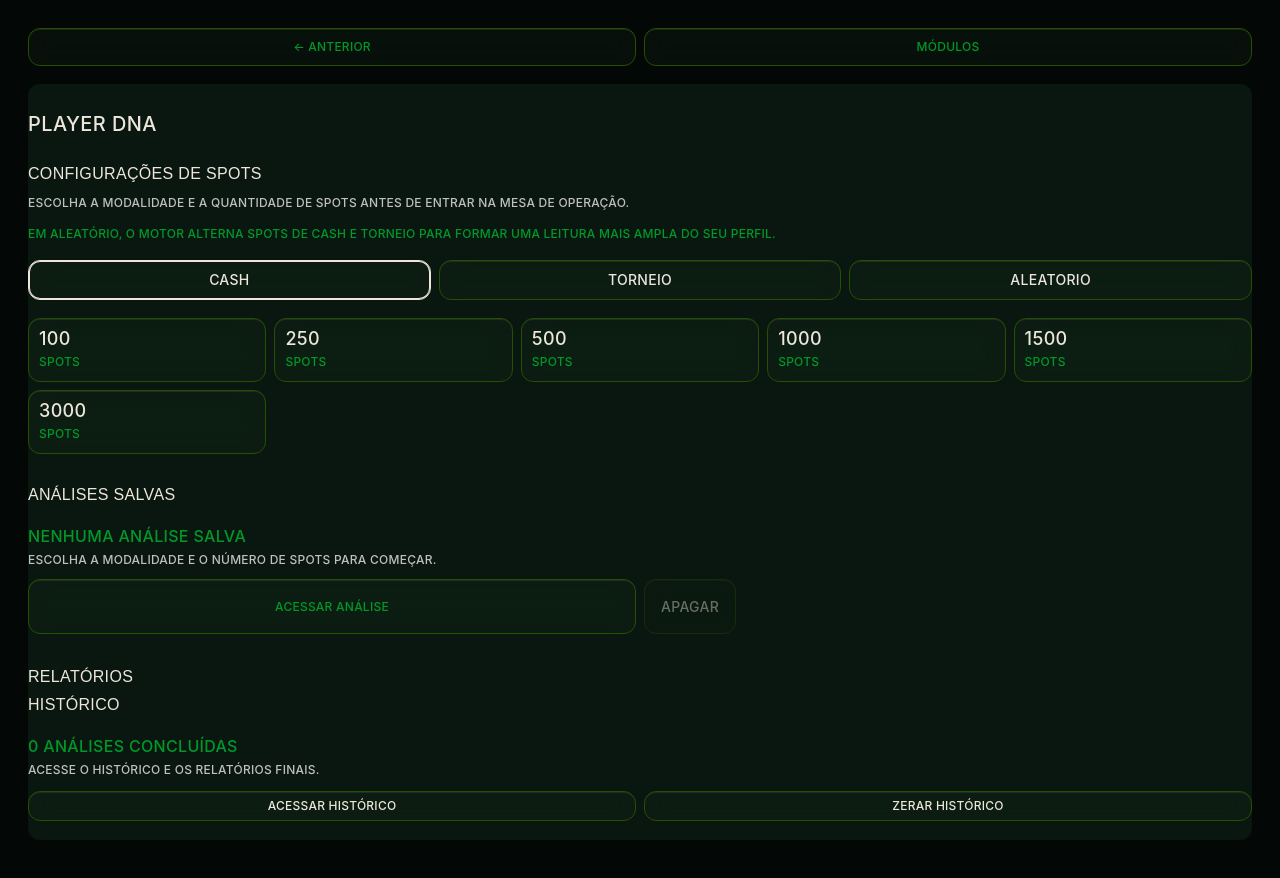
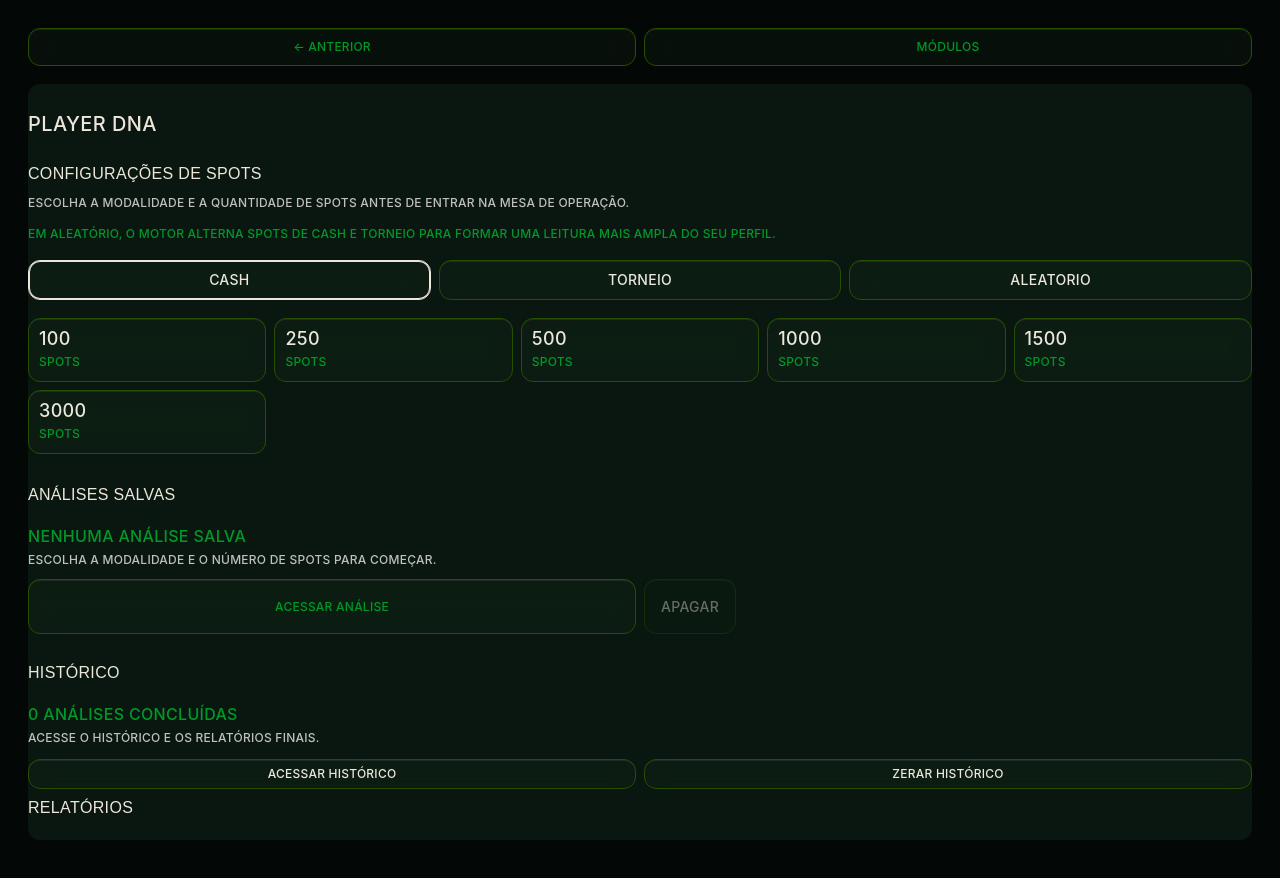
Before and after one commit to SkyareCom/gemeo.stackup.holdem-heroes, a Next.js app: page /player-dna in a window 1280 px wide. Shown: the top 878 px of the page. Built offline with nearby package versions, Linux system fonts and the light colour scheme; a web font is replaced by a local one.

Commit message:
fix(player-dna): align reports heading with section titles

```diff
--- a/app/player-dna/player-dna-typography.css
+++ b/app/player-dna/player-dna-typography.css
@@ -78,7 +78,20 @@ html body main.player-dna-page section.panel.profile-panel div.history-panel::be
 }
 html body main.player-dna-page section.panel.profile-panel > div > div:first-child > div.eyebrow{font-size:20px!important;line-height:1.08!important}
 .player-dna-page .history-panel{position:relative!important;display:grid!important}
-html body main.player-dna-page section.panel.profile-panel div.history-panel::before{content:"RELATÓRIOS"!important;display:block!important;margin:4px 0 0!important}
+.player-dna-page .history-panel>div:first-child{order:1!important}
+html body main.player-dna-page section.panel.profile-panel div.history-panel::before{
+  content:"RELATÓRIOS"!important;
+  display:block!important;
+  order:2!important;
+  margin:0!important;
+  padding:0!important;
+  min-height:18px!important;
+  height:auto!important;
+  align-self:start!important;
+  justify-self:start!important;
+}
+.player-dna-page .history-panel>button{order:3!important}
+.player-dna-page .history-panel>div:not(:first-child){order:4!important}
 
 .player-dna-page nav.module-navigation.player-dna-navigation{display:grid!important;grid-template-columns:minmax(0,1fr) minmax(0,1fr)!important;align-items:stretch!important;align-self:stretch!important;justify-self:stretch!important;width:100%!important;max-width:100%!important;min-width:0!important;gap:8px!important;margin-left:0!important;margin-right:0!important;margin-top:0!important;margin-bottom:18px!important;padding-left:0!important;padding-right:0!important;box-sizing:border-box!important;transform:none!important;left:auto!important;right:auto!important}
 .player-dna-page nav.module-navigation.player-dna-navigation .player-dna-nav-button{display:flex!important;align-items:center!important;justify-content:center!important;width:100%!important;max-width:100%!important;min-width:0!important;height:38px!important;min-height:38px!important;max-height:38px!important;padding:0 8px!important;margin:0!important;box-sizing:border-box!important;text-align:center!important}
```
